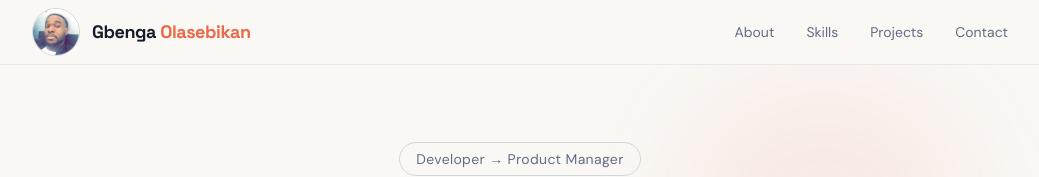
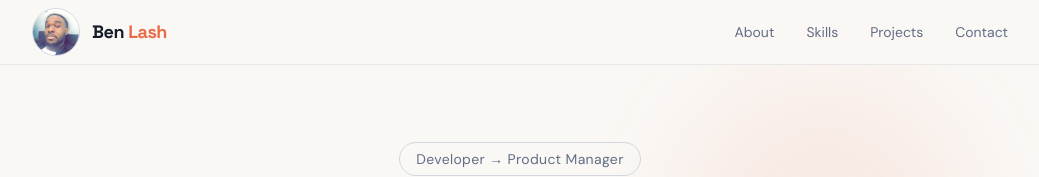
Before and after one commit to BengaCodes/portfolio, a React (Vite) app: page / in a window 1280 px wide. Shown: the top 177 px of the page, without its empty margins (120-1159 px from the left). Built offline with nearby package versions, Linux system fonts and the light colour scheme.

Commit message:
name update

```diff
--- a/index.html
+++ b/index.html
@@ -6,7 +6,7 @@
   <link rel="icon" type="image/svg+xml" href="/title-logo.svg" />
   <link rel="apple-touch-icon" href="/title-logo.svg" />
   <meta name="viewport" content="width=device-width, initial-scale=1.0" />
-  <title>Gbenga Olasebikan - Product Minded Engineer </title>
+  <title>Ben Lash - Product Minded Engineer </title>
 </head>
 
 <body>
--- a/src/components/Nav/Navbar.tsx
+++ b/src/components/Nav/Navbar.tsx
@@ -22,11 +22,11 @@ const Navbar = () => {
         >
           <img
             src={profileImage}
-            alt='Gbenga portrait'
+            alt='Ben Lash portrait'
             className='w-10 h-10 sm:w-12 sm:h-12 rounded-full object-cover border border-border shrink-0'
           />
           <span className='truncate'>
-            Gbenga <span className='text-accent sm:inline'>Olasebikan</span>
+            Ben <span className='text-accent sm:inline'>Lash</span>
           </span>
         </a>
 
```
